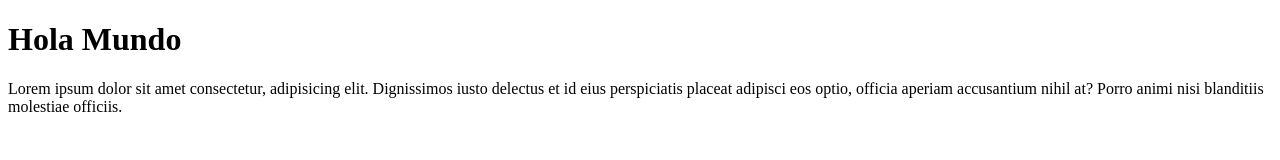
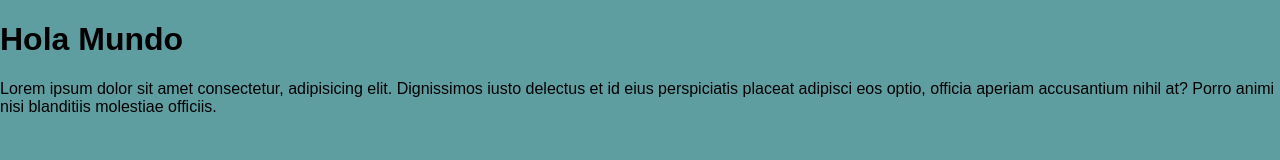
Before and after one commit to JStivenDP/Gitflow-class, a plain HTML site: page index.html in a window 1280 px wide. Drawn offline with Linux system fonts and the light colour scheme.

Commit message:
Agregar estilos con css

```diff
--- a/index.html
+++ b/index.html
@@ -4,6 +4,7 @@
     <meta charset="UTF-8">
     <meta name="viewport" content="width=device-width, initial-scale=1.0">
     <title>Prueba</title>
+    <link rel="stylesheet" href="styles.css">
 </head>
 <body>
     <h1>Hola Mundo</h1>
--- /dev/null
+++ b/styles.css
@@ -0,0 +1,6 @@
+body {
+    margin: 0;
+    padding: 0;
+    font-family: Arial, sans-serif;
+    background-color: cadetblue;
+}
```
